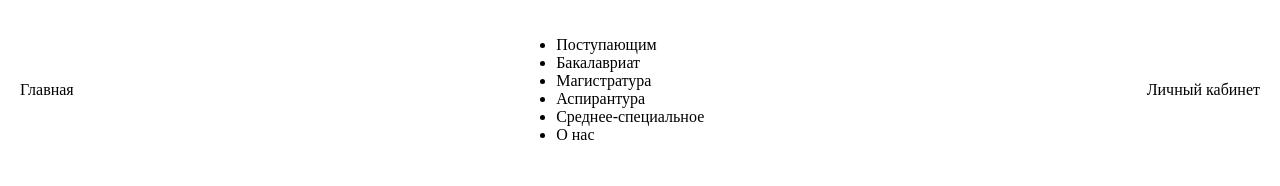
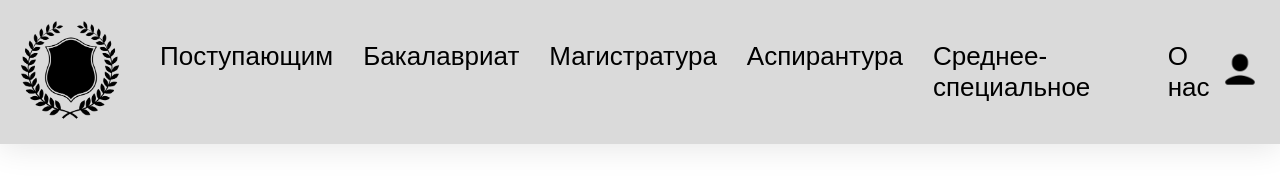
Before and after one commit to TelitsynNikita/learning-website, a website: page index.html in a window 1280 px wide. Drawn offline with Linux system fonts and the light colour scheme.

Commit message:
add style to header

```diff
--- a/index.html
+++ b/index.html
@@ -10,22 +10,30 @@
 </head>
 <body>
     <header>
-        <div class="title__main">Главная</div>
+        <div class="title__header">
+            <a href="/">
+                <img src="./title.png" alt="title">
+            </a>
+        </div>
 
-        <div>
+        <div class="navigation__header">
             <nav>
                 <ul>
-                    <li>Поступающим</li>
-                    <li>Бакалавриат</li>
-                    <li>Магистратура</li>
-                    <li>Аспирантура</li>
-                    <li>Среднее-специальное</li>
-                    <li>О нас</li>
+                    <li><a href="/">Поступающим</a></li>
+                    <li><a href="/">Бакалавриат</a></li>
+                    <li><a href="/">Магистратура</a></li>
+                    <li><a href="/">Аспирантура</a></li>
+                    <li><a href="/">Среднее-специальное</a></li>
+                    <li><a href="/">О нас</a></li>
                 </ul>
             </nav>
         </div>
 
-        <div>Личный кабинет</div>
+        <div class="user_main">
+            <a href="/">
+                <img src="./user.png" alt="user">
+            </a>
+        </div>
     </header>
 
     <main>
--- a/style.css
+++ b/style.css
@@ -1,8 +1,12 @@
+* {
+    list-style: none;
+    text-decoration: none;
+    font-family: Arial, Helvetica, sans-serif;
+}
+
 body {
     margin: 0;
     padding: 0;
-    list-style: none;
-    text-decoration: none;
     box-sizing: border-box;
 }
 
@@ -11,8 +15,39 @@ header {
     display: flex;
     justify-content: space-between;
     align-items: center;
+    position: sticky;
+    z-index: 10;
+    background: rgba(73, 73, 73, 0.2);
+    box-shadow: 0 4px 30px rgba(0, 0, 0, 0.1);
+    backdrop-filter: blur(5px);
+    -webkit-backdrop-filter: blur(5px);
 }
 
-header .div .title__main {
+header .title__header a {
+    cursor: pointer;
+}
 
+header .title__header a img {
+    width: 100px;
+    height: 100px;
 }
+
+header .navigation__header nav ul {
+    display: flex;
+    gap: 30px;
+    list-style: none;
+}
+
+header .navigation__header nav ul a {
+    font-size: 26px;
+    color: black;
+}
+
+header .navigation__header nav ul a:hover {
+    color: #adadad;
+}
+
+header .user_main a img {
+    width: 40px;
+    height: 40px;
+}
```
Also changed, not shown: title.png (added), user.png (added), 1 other file.
